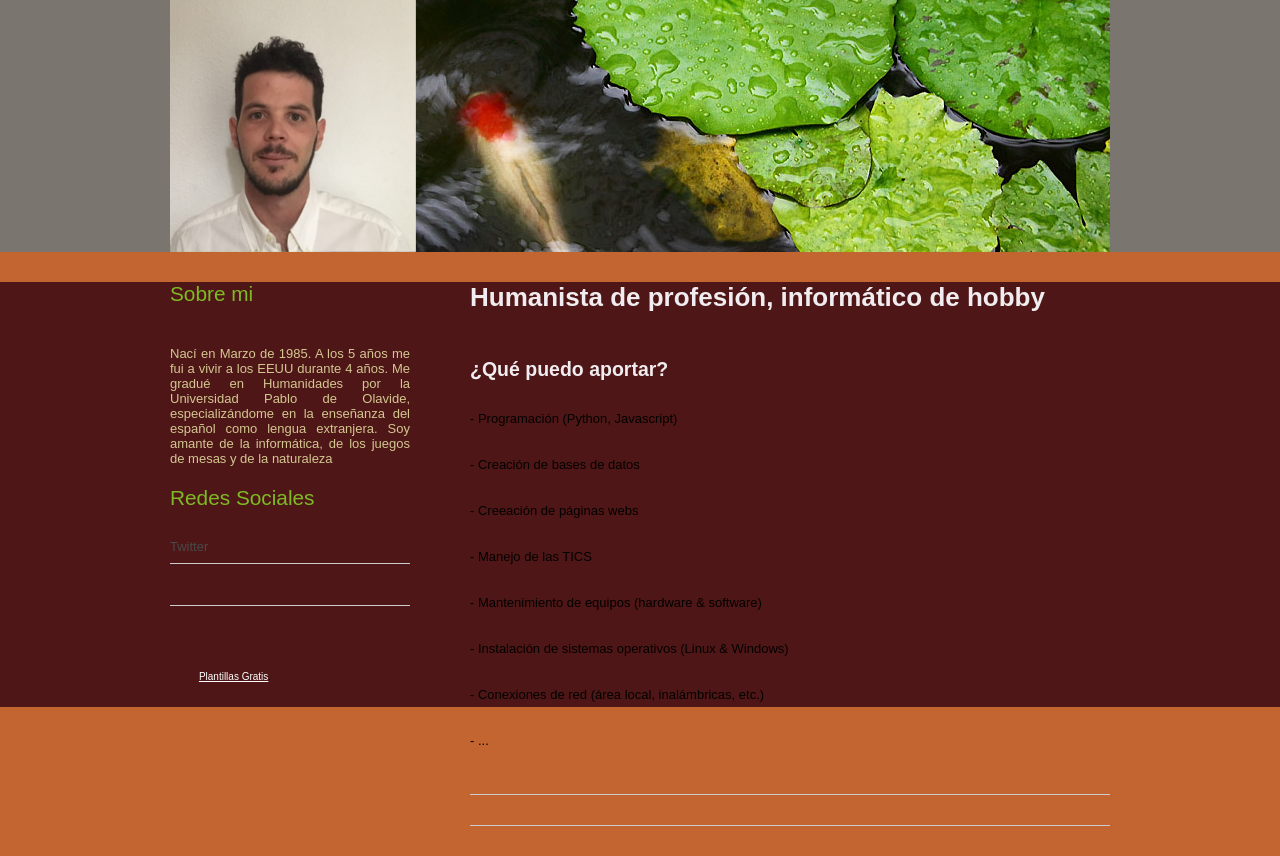
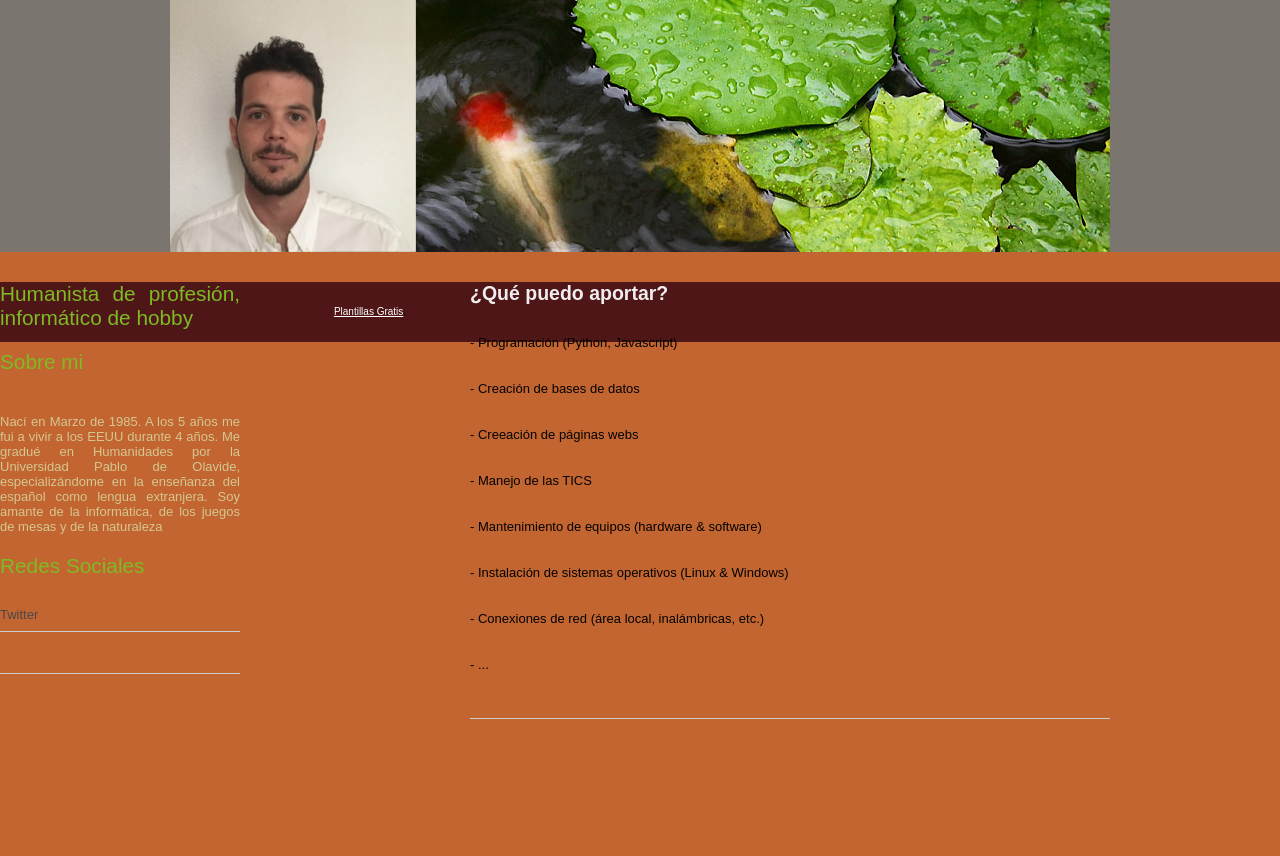
Before and after one commit to CharlieAms85/Charlie.github.io, a plain HTML site: page index.html in a window 1280 px wide. Shown: the part 155-1011 px from the top of the page. After the commit the page ends 904 px from the top, so only its background shows below. Drawn offline with Linux system fonts and the light colour scheme.

Commit message:
Update index.html

```diff
--- a/index.html
+++ b/index.html
@@ -38,10 +38,6 @@
     <div id="page-bgtop">
       <div id="content">
         <div class="post">
-          <h1 class="title">Humanista de profesión, informático de hobby</h1>
-        <div class="entry">
-  </div>
-        <div class="post">
           <h2 class="title">¿Qué puedo aportar?</h2>
           <div class="entry">
             <p> - Programación (Python, Javascript)</p>
@@ -60,6 +56,9 @@
     <!-- end div#content -->
 
         <div id="sidebar">
+           <h2 class="title">Humanista de profesión, informático de hobby</h2>
+        <div class="entry">
+         </div>
           <div class="post">
       <h2 class="title">Sobre mi</h2>
          <div class="entry">
```
